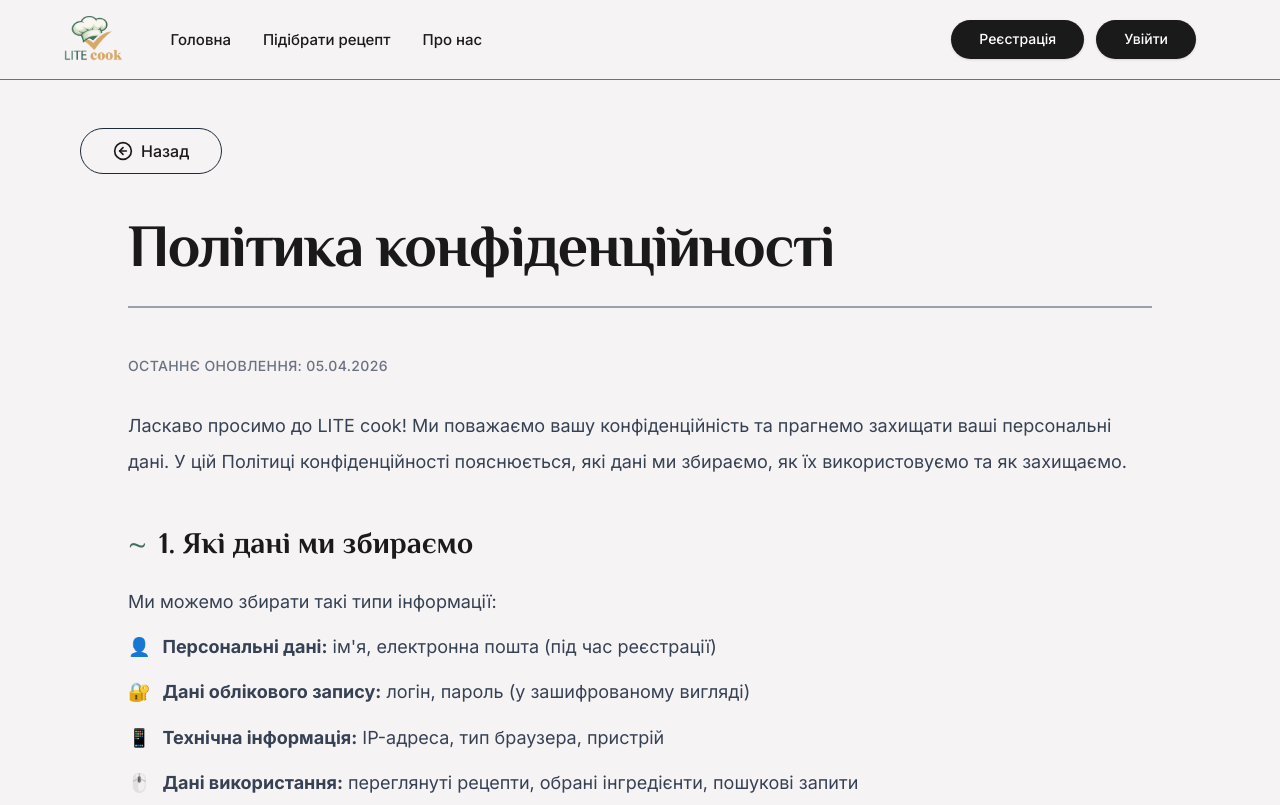
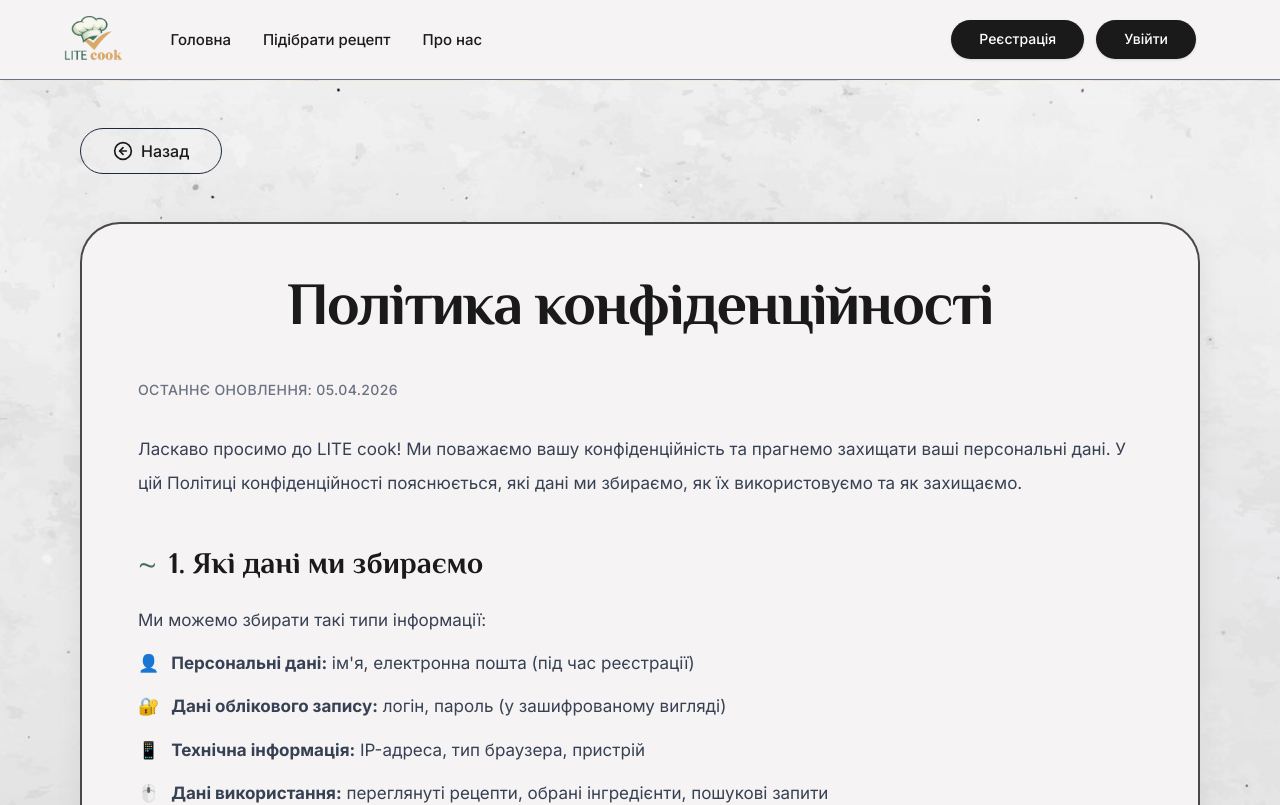
Before and after one commit to litecook-team/litecook-frontend, a React (Vite) app: page /privacy/1 in a window 1280 px wide. Shown: the top 805 px of the page. Built offline with nearby package versions, Linux system fonts and the light colour scheme; no server answers; what @react-pdf/renderer would draw is missing.

Commit message:
Updated page PrivacyDetail.jsx

```diff
--- a/src/pages/PrivacyDetail.jsx
+++ b/src/pages/PrivacyDetail.jsx
@@ -1,5 +1,8 @@
 import React, { useEffect } from 'react';
 import { useParams, useNavigate } from 'react-router-dom';
+
+// Імпортуємо фонове зображення
+import bgPrivacy from '../assets/privacy/fon_privacy.jpg';
 
 // 1. ЛОГІКА ДАТИ: Змінювати дату лише тут, коли оновлюємо текст політики
 const POLICY_LAST_UPDATED_DATE = "05.04.2026";
@@ -8,8 +11,8 @@ const POLICY_LAST_UPDATED_DATE = "05.04.2026";
 const classes = {
     h3: "text-2xl md:text-3xl font-bold font-['El_Messiri'] text-[#1A1A1A] mt-12 mb-6 flex items-center gap-3",
     h3Accent: "text-[#42705D] text-3xl font-light leading-none",
-    p: "mb-6 text-gray-700 leading-loose",
-    ul: "space-y-4 mb-8",
+    p: "mb-6 text-gray-700 leading-loose text-[17px]",
+    ul: "space-y-4 mb-8 text-[17px]",
     liIcon: "flex items-start gap-3 text-gray-700 leading-relaxed",
 };
 
@@ -23,7 +26,7 @@ const PRIVACY_CONTENT = {
                 <p className={classes.p}>Сервіс LITE cook збирає певні персональні дані користувачів для забезпечення коректної роботи платформи та надання персоналізованого досвіду.</p>
 
                 <h3 className={classes.h3}><span className={classes.h3Accent}>~</span> Які дані ми збираємо</h3>
-                <p className="mb-4 text-gray-700">Під час користування сайтом ми можемо збирати такі дані:</p>
+                <p className="mb-4 text-gray-700 text-[17px]">Під час користування сайтом ми можемо збирати такі дані:</p>
                 <ul className={classes.ul}>
                     <li className={classes.liIcon}><span>👤</span> Ім'я користувача</li>
                     <li className={classes.liIcon}><span>📧</span> Адреса електронної пошти</li>
@@ -33,7 +36,7 @@ const PRIVACY_CONTENT = {
                 </ul>
 
                 <h3 className={classes.h3}><span className={classes.h3Accent}>~</span> Як ми отримуємо дані</h3>
-                <p className="mb-4 text-gray-700">Ми отримуємо інформацію:</p>
+                <p className="mb-4 text-gray-700 text-[17px]">Ми отримуємо інформацію:</p>
                 <ul className={classes.ul}>
                     <li className={classes.liIcon}><span>📝</span> під час реєстрації на сайті</li>
                     <li className={classes.liIcon}><span>🔑</span> при вході в акаунт</li>
@@ -51,7 +54,7 @@ const PRIVACY_CONTENT = {
         content: (
             <>
                 <h3 className={classes.h3}><span className={classes.h3Accent}>~</span> Основні цілі використання</h3>
-                <p className="mb-4 text-gray-700">Зібрані дані використовуються для:</p>
+                <p className="mb-4 text-gray-700 text-[17px]">Зібрані дані використовуються для:</p>
                 <ul className={classes.ul}>
                     <li className={classes.liIcon}><span>✅</span> створення та обслуговування облікового запису</li>
                     <li className={classes.liIcon}><span>✅</span> надання персоналізованих рецептів</li>
@@ -61,7 +64,7 @@ const PRIVACY_CONTENT = {
                 </ul>
 
                 <h3 className={classes.h3}><span className={classes.h3Accent}>~</span> Комунікація з користувачем</h3>
-                <p className="mb-4 text-gray-700">Ми можемо використовувати вашу електронну пошту для:</p>
+                <p className="mb-4 text-gray-700 text-[17px]">Ми можемо використовувати вашу електронну пошту для:</p>
                 <ul className={classes.ul}>
                     <li className={classes.liIcon}><span>📨</span> підтвердження реєстрації</li>
                     <li className={classes.liIcon}><span>🔄</span> відновлення пароля</li>
@@ -70,7 +73,7 @@ const PRIVACY_CONTENT = {
                 </ul>
 
                 <h3 className={classes.h3}><span className={classes.h3Accent}>~</span> Аналітика</h3>
-                <p className="mb-4 text-gray-700">Ми аналізуємо використання сайту для:</p>
+                <p className="mb-4 text-gray-700 text-[17px]">Ми аналізуємо використання сайту для:</p>
                 <ul className={classes.ul}>
                     <li className={classes.liIcon}><span>🎨</span> покращення інтерфейсу</li>
                     <li className={classes.liIcon}><span>🔍</span> оптимізації пошуку рецептів</li>
@@ -90,7 +93,7 @@ const PRIVACY_CONTENT = {
                 <p className={classes.p}>Cookies — це невеликі текстові файли, які зберігаються на вашому пристрої під час використання сайту.</p>
 
                 <h3 className={classes.h3}><span className={classes.h3Accent}>~</span> Для чого ми використовуємо cookies</h3>
-                <p className="mb-4 text-gray-700">Ми використовуємо cookies для:</p>
+                <p className="mb-4 text-gray-700 text-[17px]">Ми використовуємо cookies для:</p>
                 <ul className={classes.ul}>
                     <li className={classes.liIcon}><span>🍪</span> забезпечення стабільної роботи сайту</li>
                     <li className={classes.liIcon}><span>🍪</span> збереження ваших налаштувань</li>
@@ -99,7 +102,7 @@ const PRIVACY_CONTENT = {
                 </ul>
 
                 <h3 className={classes.h3}><span className={classes.h3Accent}>~</span> Типи cookies</h3>
-                <p className="mb-4 text-gray-700">На сайті можуть використовуватись:</p>
+                <p className="mb-4 text-gray-700 text-[17px]">На сайті можуть використовуватись:</p>
                 <ul className={classes.ul}>
                     <li className={classes.liIcon}><span>⚙️</span> <b>Необхідні cookies</b> — для роботи сайту</li>
                     <li className={classes.liIcon}><span>📊</span> <b>Аналітичні cookies</b> — для аналізу використання</li>
@@ -107,7 +110,7 @@ const PRIVACY_CONTENT = {
                 </ul>
 
                 <h3 className={classes.h3}><span className={classes.h3Accent}>~</span> Керування cookies</h3>
-                <p className="mb-4 text-gray-700">Ви можете:</p>
+                <p className="mb-4 text-gray-700 text-[17px]">Ви можете:</p>
                 <ul className={classes.ul}>
                     <li className={classes.liIcon}><span>🔧</span> змінити налаштування cookies у браузері</li>
                     <li className={classes.liIcon}><span>🗑️</span> видалити cookies у будь-який момент</li>
@@ -122,7 +125,7 @@ const PRIVACY_CONTENT = {
         content: (
             <>
                 <h3 className={classes.h3}><span className={classes.h3Accent}>~</span> Права користувача</h3>
-                <p className="mb-4 text-gray-700">Кожен користувач має право:</p>
+                <p className="mb-4 text-gray-700 text-[17px]">Кожен користувач має право:</p>
                 <ul className={classes.ul}>
                     <li className={classes.liIcon}><span>🔑</span> отримати доступ до своїх даних</li>
                     <li className={classes.liIcon}><span>✏️</span> змінити персональну інформацію</li>
@@ -132,14 +135,14 @@ const PRIVACY_CONTENT = {
 
                 <h3 className={classes.h3}><span className={classes.h3Accent}>~</span> Видалення акаунту</h3>
                 <p className={classes.p}>Користувач може видалити свій акаунт у будь-який момент через налаштування профілю або звернувшись до служби підтримки.</p>
-                <p className="mb-4 text-gray-700">Після видалення:</p>
+                <p className="mb-4 text-gray-700 text-[17px]">Після видалення:</p>
                 <ul className={classes.ul}>
                     <li className={classes.liIcon}><span>🧹</span> персональні дані будуть видалені або анонімізовані</li>
                     <li className={classes.liIcon}><span>🚫</span> доступ до акаунту буде втрачено</li>
                 </ul>
 
                 <h3 className={classes.h3}><span className={classes.h3Accent}>~</span> Захист даних</h3>
-                <p className="mb-4 text-gray-700">Ми застосовуємо сучасні заходи безпеки:</p>
+                <p className="mb-4 text-gray-700 text-[17px]">Ми застосовуємо сучасні заходи безпеки:</p>
                 <ul className={classes.ul}>
                     <li className={classes.liIcon}><span>🔒</span> шифрування даних</li>
                     <li className={classes.liIcon}><span>🛡️</span> захист серверів</li>
@@ -150,7 +153,7 @@ const PRIVACY_CONTENT = {
                 <p className={classes.p}>Ми залишаємо за собою право змінювати цю Політику. Оновлення публікуються на цій сторінці.</p>
 
                 <h3 className={classes.h3}><span className={classes.h3Accent}>~</span> Контакти</h3>
-                <p className="mb-2 text-gray-700">Якщо у вас є питання:</p>
+                <p className="mb-2 text-gray-700 text-[17px]">Якщо у вас є питання:</p>
                 <p className="flex items-center gap-3 text-lg font-medium text-[#2B4B3C]">
                     <span className="text-2xl">📧</span> support@litecook.com
                 </p>
@@ -162,13 +165,12 @@ const PRIVACY_CONTENT = {
         content: (
             <>
                 <p className="text-gray-500 font-medium tracking-wide mb-8 uppercase text-sm">
-                    {/* Використовуємо змінну з датою */}
                     Останнє оновлення: {POLICY_LAST_UPDATED_DATE}
                 </p>
                 <p className={classes.p}>Ласкаво просимо до LITE cook! Ми поважаємо вашу конфіденційність та прагнемо захищати ваші персональні дані. У цій Політиці конфіденційності пояснюється, які дані ми збираємо, як їх використовуємо та як захищаємо.</p>
 
                 <h3 className={classes.h3}><span className={classes.h3Accent}>~</span> 1. Які дані ми збираємо</h3>
-                <p className="mb-4 text-gray-700">Ми можемо збирати такі типи інформації:</p>
+                <p className="mb-4 text-gray-700 text-[17px]">Ми можемо збирати такі типи інформації:</p>
                 <ul className={classes.ul}>
                     <li className={classes.liIcon}><span>👤</span> <div><b>Персональні дані:</b> ім'я, електронна пошта (під час реєстрації)</div></li>
                     <li className={classes.liIcon}><span>🔐</span> <div><b>Дані облікового запису:</b> логін, пароль (у зашифрованому вигляді)</div></li>
@@ -177,7 +179,7 @@ const PRIVACY_CONTENT = {
                 </ul>
 
                 <h3 className={classes.h3}><span className={classes.h3Accent}>~</span> 2. Як ми використовуємо ваші дані</h3>
-                <p className="mb-4 text-gray-700">Ми використовуємо інформацію для:</p>
+                <p className="mb-4 text-gray-700 text-[17px]">Ми використовуємо інформацію для:</p>
                 <ul className={classes.ul}>
                     <li className={classes.liIcon}><span>✅</span> створення та керування вашим акаунтом</li>
                     <li className={classes.liIcon}><span>✅</span> надання персоналізованих рецептів</li>
@@ -187,7 +189,7 @@ const PRIVACY_CONTENT = {
                 </ul>
 
                 <h3 className={classes.h3}><span className={classes.h3Accent}>~</span> 3. Зберігання та захист даних</h3>
-                <p className="mb-4 text-gray-700">Ми застосовуємо сучасні технічні та організаційні заходи для захисту ваших даних:</p>
+                <p className="mb-4 text-gray-700 text-[17px]">Ми застосовуємо сучасні технічні та організаційні заходи для захисту ваших даних:</p>
                 <ul className={classes.ul}>
                     <li className={classes.liIcon}><span>🔒</span> шифрування паролів</li>
                     <li className={classes.liIcon}><span>🛡️</span> захист серверів</li>
@@ -196,7 +198,7 @@ const PRIVACY_CONTENT = {
                 <p className={classes.p}>Ми не передаємо ваші персональні дані третім особам без вашої згоди, окрім випадків, передбачених законом.</p>
 
                 <h3 className={classes.h3}><span className={classes.h3Accent}>~</span> 4. Cookies</h3>
-                <p className="mb-4 text-gray-700">Наш сайт використовує файли cookie для:</p>
+                <p className="mb-4 text-gray-700 text-[17px]">Наш сайт використовує файли cookie для:</p>
                 <ul className={classes.ul}>
                     <li className={classes.liIcon}><span>⚙️</span> коректної роботи сайту</li>
                     <li className={classes.liIcon}><span>🛠️</span> запам'ятовування ваших налаштувань</li>
@@ -205,7 +207,7 @@ const PRIVACY_CONTENT = {
                 <p className={classes.p}>Ви можете змінити налаштування cookie у своєму браузері.</p>
 
                 <h3 className={classes.h3}><span className={classes.h3Accent}>~</span> 5. Ваші права</h3>
-                <p className="mb-4 text-gray-700">Ви маєте право:</p>
+                <p className="mb-4 text-gray-700 text-[17px]">Ви маєте право:</p>
                 <ul className={classes.ul}>
                     <li className={classes.liIcon}><span>🔑</span> отримати доступ до своїх даних</li>
                     <li className={classes.liIcon}><span>✏️</span> змінити або видалити їх</li>
@@ -217,7 +219,7 @@ const PRIVACY_CONTENT = {
                 <p className={classes.p}>Ми можемо оновлювати цю Політику конфіденційності. Усі зміни будуть опубліковані на цій сторінці.</p>
 
                 <h3 className={classes.h3}><span className={classes.h3Accent}>~</span> 7. Контакти</h3>
-                <p className="mb-4 text-gray-700">Якщо у вас є питання щодо цієї Політики, зв'яжіться з нами:</p>
+                <p className="mb-4 text-gray-700 text-[17px]">Якщо у вас є питання щодо цієї Політики, зв'яжіться з нами:</p>
                 <div className="flex flex-col gap-3">
                     <p className="flex items-center gap-3 text-lg font-medium text-[#2B4B3C]">
                         <span className="text-2xl">📧</span> Email: info@litecook.com
@@ -242,7 +244,10 @@ const PrivacyDetail = () => {
     const pageData = PRIVACY_CONTENT[section] || PRIVACY_CONTENT['full'];
 
     return (
-        <div className="w-full min-h-screen bg-[#F6F3F4] text-[#1A1A1A] font-['Inter'] pt-10 md:pt-12 pb-20 px-6 sm:px-12 md:px-20 flex flex-col items-center selection:bg-[#DCE8D9]">
+        <div
+            className="w-full min-h-screen text-[#1A1A1A] font-['Inter'] pt-10 md:pt-12 pb-20 px-6 sm:px-12 md:px-20 flex flex-col items-center selection:bg-[#DCE8D9] bg-cover bg-center"
+            style={{ backgroundImage: `url(${bgPrivacy})` }}
+        >
 
             {/* КОНТЕЙНЕР ДЛЯ КНОПКИ НАЗАД */}
             <div className="w-full max-w-[1400px] mb-8 md:mb-12">
@@ -259,15 +264,15 @@ const PrivacyDetail = () => {
                 </button>
             </div>
 
-            {/* КОНТЕЙНЕР ДЛЯ ТЕКСТУ СТОРІНКИ */}
-            <div className="w-full max-w-5xl relative">
-                {/* Заголовок сторінки з декоративною лінією */}
-                <h1 className="text-4xl md:text-6xl font-bold font-['El_Messiri'] mb-12 text-[#1A1A1A] tracking-tight border-b-2 border-gray-400 pb-6">
+            {/* КОНТЕЙНЕР ДЛЯ ТЕКСТУ СТОРІНКИ (ПЛАШКА) */}
+            <div className="w-full max-w-7xl relative bg-[#F6F3F4] backdrop-blur-md rounded-[2.5rem] p-8 sm:p-12 md:p-14 shadow-[0_8px_30px_rgb(0,0,0,0.06)] border-2 border-black/70">
+                {/* Заголовок сторінки */}
+                <h1 className="text-3xl md:text-5xl lg:text-6xl font-bold font-['El_Messiri'] mb-10 text-[#1A1A1A] tracking-tight text-center">
                     {pageData.title}
                 </h1>
 
                 {/* ТЕКСТ СТОРІНКИ */}
-                <div className="text-lg w-full">
+                <div className="w-full max-w-5xl mx-auto">
                     {pageData.content}
                 </div>
             </div>
```
Also changed, not shown: src/assets/favorites/avocado_runs.png (added).
